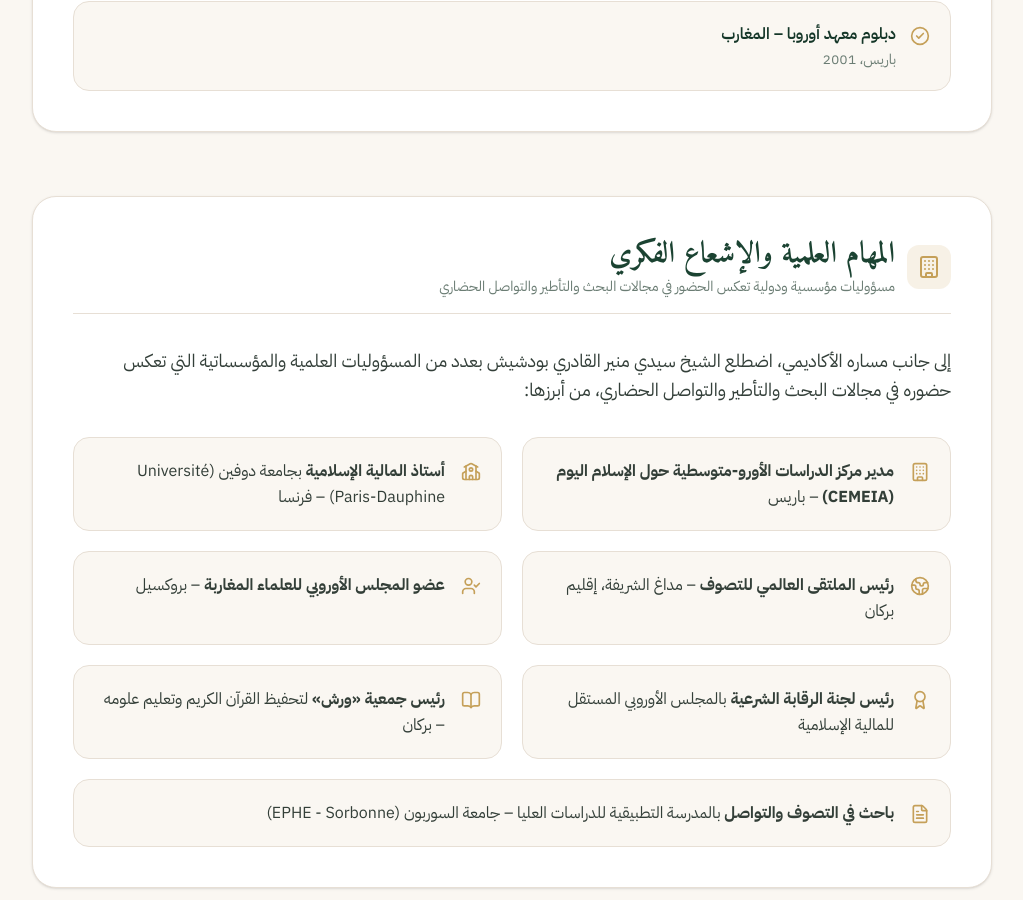
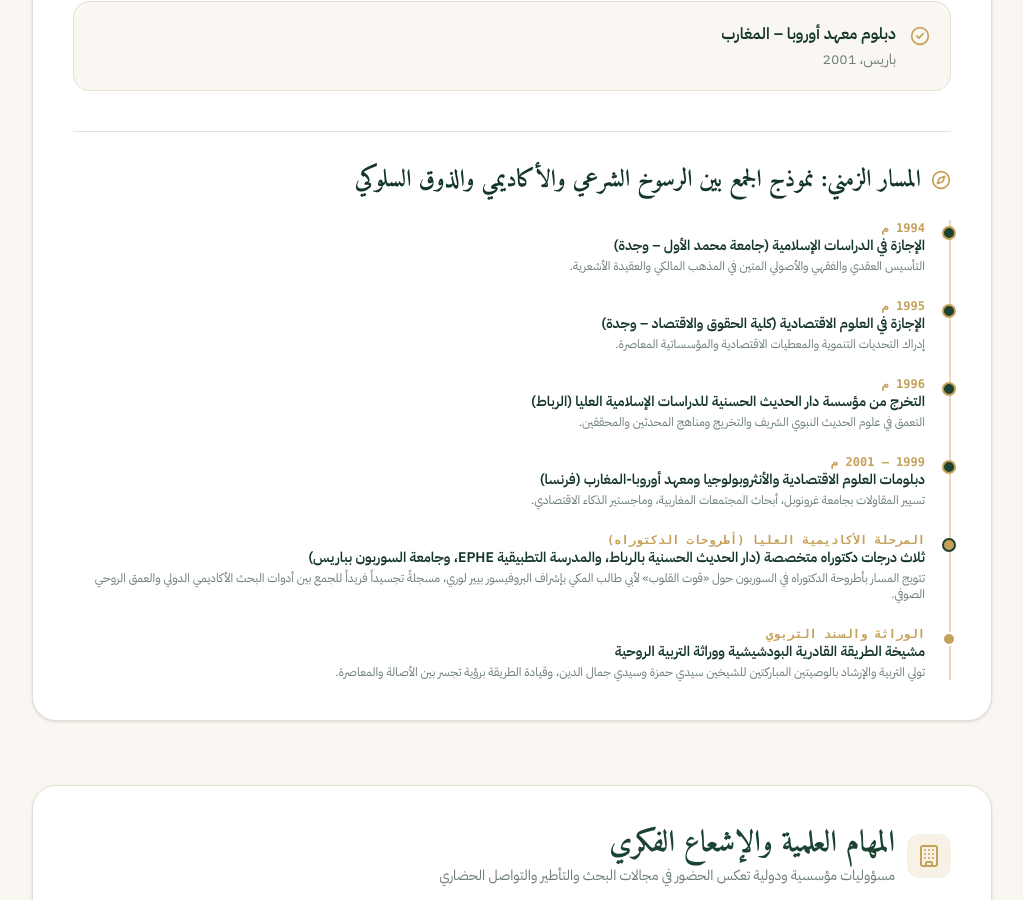
Before and after one commit to surfrdm/minhaj-al-faqir, a Next.js app: page /shaykh in a window 1280 px wide. Shown: the part 1900-2800 px from the top of the page, without its empty margins (128-1151 px from the left). Built offline with nearby package versions, Linux system fonts and the light colour scheme.

Commit message:
feat(phase-5): standardize documentation metadata schema, replace with authentic simplified sharh label, and add academic timeline in /shaykh

```diff
--- a/src/app/hadith/page.tsx
+++ b/src/app/hadith/page.tsx
@@ -8,7 +8,7 @@ import { Scroll, ChevronRight } from "lucide-react";
 export const metadata: Metadata = {
   title: "الأربعين النووية كاملة بالسند والشرح السلوكي | منصة منهاج الفقير",
   description:
-    "مجموعة الأربعين النووية كاملة (42 حديثاً شريفاً) محققة المتن والسند مع الشروح التربوية والسلوكية لفقراء الطريقة القادرية البودشيشية والترجمات الفرنسية والإنجليزية.",
+    "مجموعة الأربعين النووية كاملة (42 حديثاً شريفاً) مع الشروح التربوية والسلوكية المبسطة المستفادة من كتب التراث لفقراء الطريقة القادرية البودشيشية والترجمات الفرنسية والإنجليزية.",
 };
 
 export default function ArbaeenIndexPage() {
--- a/src/app/shaykh/page.tsx
+++ b/src/app/shaykh/page.tsx
@@ -79,9 +79,15 @@ export default function ShaykhPage() {
 
               {/* Title, Subtitle, & Lineage Badge */}
               <div className="flex-1 text-center md:text-right space-y-4">
-                <div className="inline-flex items-center gap-2 px-4 py-1.5 rounded-full bg-[#C5A059]/15 border border-[#C5A059]/35 text-[#9E7B35] dark:text-[#E5C378] text-xs sm:text-sm font-semibold">
-                  <Sparkles className="w-4 h-4 text-[#C5A059]" />
-                  <span>الإرشاد والتربية الروحية • السند القادري المتصل</span>
+                <div className="flex flex-wrap items-center justify-center md:justify-start gap-2">
+                  <div className="inline-flex items-center gap-2 px-4 py-1.5 rounded-full bg-[#C5A059]/15 border border-[#C5A059]/35 text-[#9E7B35] dark:text-[#E5C378] text-xs sm:text-sm font-semibold">
+                    <Sparkles className="w-4 h-4 text-[#C5A059]" />
+                    <span>الإرشاد والتربية الروحية • السند القادري المتصل</span>
+                  </div>
+
+                  <span className="text-[11px] px-3 py-1 rounded-full bg-white/70 dark:bg-[#0E2019]/70 border border-[#E7DFD5] dark:border-[#1F3D2F] text-[#84928A] font-medium">
+                    آخر تحيين: ربيع الثاني 1448 هـ / أكتوبر 2026
+                  </span>
                 </div>
 
                 <h1 className="font-amiri text-3xl sm:text-4xl lg:text-5xl font-bold text-[#143628] dark:text-[#FAF7F2] leading-tight pt-1">
@@ -276,6 +282,90 @@ export default function ShaykhPage() {
                 </div>
               </div>
             </div>
+
+            {/* Academic & Spiritual Chronological Timeline (الجمع بين الأكاديميا والسلوك) */}
+            <div className="mt-10 pt-8 border-t border-[#E7DFD5] dark:border-[#1F3D2F]">
+              <div className="flex items-center gap-2.5 mb-6 text-[#C5A059]">
+                <Compass className="w-5 h-5" />
+                <h3 className="font-amiri text-xl sm:text-2xl font-bold text-[#143628] dark:text-[#FAF7F2]">
+                  المسار الزمني: نموذج الجمع بين الرسوخ الشرعي والأكاديمي والذوق السلوكي
+                </h3>
+              </div>
+
+              <div className="relative pr-6 border-r-2 border-[#C5A059]/40 space-y-6">
+                {/* 1994 */}
+                <div className="relative">
+                  <span className="absolute -right-[31px] top-1.5 w-3.5 h-3.5 rounded-full bg-[#1B4332] border-2 border-[#C5A059]" />
+                  <span className="text-xs font-mono font-bold text-[#C5A059] block">1994 م</span>
+                  <h4 className="font-semibold text-sm text-[#143628] dark:text-[#FAF7F2]">
+                    الإجازة في الدراسات الإسلامية (جامعة محمد الأول – وجدة)
+                  </h4>
+                  <p className="text-xs text-[#6B7D74] dark:text-[#95B8A8] mt-0.5">
+                    التأسيس العقدي والفقهي والأصولي المتين في المذهب المالكي والعقيدة الأشعرية.
+                  </p>
+                </div>
+
+                {/* 1995 */}
+                <div className="relative">
+                  <span className="absolute -right-[31px] top-1.5 w-3.5 h-3.5 rounded-full bg-[#1B4332] border-2 border-[#C5A059]" />
+                  <span className="text-xs font-mono font-bold text-[#C5A059] block">1995 م</span>
+                  <h4 className="font-semibold text-sm text-[#143628] dark:text-[#FAF7F2]">
+                    الإجازة في العلوم الاقتصادية (كلية الحقوق والاقتصاد – وجدة)
+                  </h4>
+                  <p className="text-xs text-[#6B7D74] dark:text-[#95B8A8] mt-0.5">
+                    إدراك التحديات التنموية والمعطيات الاقتصادية والمؤسساتية المعاصرة.
+                  </p>
+                </div>
+
+                {/* 1996 */}
+                <div className="relative">
+                  <span className="absolute -right-[31px] top-1.5 w-3.5 h-3.5 rounded-full bg-[#1B4332] border-2 border-[#C5A059]" />
+                  <span className="text-xs font-mono font-bold text-[#C5A059] block">1996 م</span>
+                  <h4 className="font-semibold text-sm text-[#143628] dark:text-[#FAF7F2]">
+                    التخرج من مؤسسة دار الحديث الحسنية للدراسات الإسلامية العليا (الرباط)
+                  </h4>
+                  <p className="text-xs text-[#6B7D74] dark:text-[#95B8A8] mt-0.5">
+                    التعمق في علوم الحديث النبوي الشريف والتخريج ومناهج المحدثين والمحققين.
+                  </p>
+                </div>
+
+                {/* 1999 - 2001 */}
+                <div className="relative">
+                  <span className="absolute -right-[31px] top-1.5 w-3.5 h-3.5 rounded-full bg-[#1B4332] border-2 border-[#C5A059]" />
+                  <span className="text-xs font-mono font-bold text-[#C5A059] block">1999 – 2001 م</span>
+                  <h4 className="font-semibold text-sm text-[#143628] dark:text-[#FAF7F2]">
+                    دبلومات العلوم الاقتصادية والأنثروبولوجيا ومعهد أوروبا-المغارب (فرنسا)
+                  </h4>
+                  <p className="text-xs text-[#6B7D74] dark:text-[#95B8A8] mt-0.5">
+                    تسيير المقاولات بجامعة غرونوبل، أبحاث المجتمعات المغاربية، وماجستير الذكاء الاقتصادي.
+                  </p>
+                </div>
+
+                {/* Doctoral Milestones */}
+                <div className="relative">
+                  <span className="absolute -right-[31px] top-1.5 w-3.5 h-3.5 rounded-full bg-[#C5A059] border-2 border-[#1B4332]" />
+                  <span className="text-xs font-mono font-bold text-[#C5A059] block">المرحلة الأكاديمية العليا (أطروحات الدكتوراه)</span>
+                  <h4 className="font-semibold text-sm text-[#143628] dark:text-[#FAF7F2]">
+                    ثلاث درجات دكتوراه متخصصة (دار الحديث الحسنية بالرباط، والمدرسة التطبيقية EPHE، وجامعة السوربون بباريس)
+                  </h4>
+                  <p className="text-xs text-[#6B7D74] dark:text-[#95B8A8] mt-0.5">
+                    تتويج المسار بأطروحة الدكتوراه في السوربون حول «قوت القلوب» لأبي طالب المكي بإشراف البروفيسور بيير لوري، مسجلةً تجسيداً فريداً للجمع بين أدوات البحث الأكاديمي الدولي والعمق الروحي الصوفي.
+                  </p>
+                </div>
+
+                {/* Leadership & Succession */}
+                <div className="relative">
+                  <span className="absolute -right-[31px] top-1.5 w-3.5 h-3.5 rounded-full bg-[#C5A059] border-2 border-white dark:border-[#0E2019]" />
+                  <span className="text-xs font-mono font-bold text-[#C5A059] block">الوراثة والسند التربوي</span>
+                  <h4 className="font-semibold text-sm text-[#143628] dark:text-[#FAF7F2]">
+                    مشيخة الطريقة القادرية البودشيشية ووراثة التربية الروحية
+                  </h4>
+                  <p className="text-xs text-[#6B7D74] dark:text-[#95B8A8] mt-0.5">
+                    تولي التربية والإرشاد بالوصيتين المباركتين للشيخين سيدي حمزة وسيدي جمال الدين، وقيادة الطريقة برؤية تجسر بين الأصالة والمعاصرة.
+                  </p>
+                </div>
+              </div>
+            </div>
           </section>
 
           {/* ======================================================== */}
--- a/src/components/DailySpiritualHub.tsx
+++ b/src/components/DailySpiritualHub.tsx
@@ -112,7 +112,7 @@ export function DailySpiritualHub({ onOpenPortal }: DailySpiritualHubProps) {
         <div className="text-center max-w-3xl mx-auto mb-10 sm:mb-12">
           <div className="inline-flex items-center gap-2 px-3.5 py-1.5 rounded-full bg-[#1B4332]/10 dark:bg-[#C5A059]/15 border border-[#1B4332]/20 dark:border-[#C5A059]/30 text-[#1B4332] dark:text-[#E5C378] text-xs font-semibold mb-3">
             <Sparkles className="w-3.5 h-3.5 text-[#C5A059]" />
-            <span>الغِذَاءُ الرُّوحِيُّ وَالعِلْمِيُّ اليَوْمِيُّ • نُصُوصٌ مُحَقَّقَةٌ</span>
+            <span>الغِذَاءُ الرُّوحِيُّ وَالعِلْمِيُّ اليَوْمِيُّ • مَنَاهِلُ التُّرَاثِ</span>
           </div>
 
           <h2 className="font-amiri text-3xl sm:text-4xl font-bold text-[#143628] dark:text-[#FAF7F2] tracking-wide mb-3 leading-relaxed">
@@ -120,7 +120,7 @@ export function DailySpiritualHub({ onOpenPortal }: DailySpiritualHubProps) {
           </h2>
 
           <p className="font-ibm text-xs sm:text-sm text-[#52796F] dark:text-[#9BB0A5] leading-relaxed max-w-2xl mx-auto">
-            محتوى يومي متجدد مستمد من قواعد البيانات العلمية المحققة: جواهر التربية والسلوك (الحكم العطائية بثلاث لغات مع الشرح الأصيل)، نور الوحي النبوي (الأربعين النووية)، وأصول الفقه والتصوف السني (متن ابن عاشر).
+            محتوى يومي متجدد مستمد من نصوص التراث الأصيلة: جواهر التربية والسلوك (الحكم العطائية بثلاث لغات مع شرح مبسط مستفاد من كتب التراث)، نور الوحي النبوي (الأربعين النووية)، وأصول الفقه والتصوف السني (متن ابن عاشر).
           </p>
         </div>
 
--- a/src/components/HikmaOfTheDay.tsx
+++ b/src/components/HikmaOfTheDay.tsx
@@ -111,7 +111,7 @@ export function HikmaOfTheDay() {
             حِكْمَةُ اليَوْمِ مِنَ الحِكَمِ العَطَائِيَّةِ
           </h2>
           <p className="text-sm sm:text-base text-[#596B62] dark:text-[#9BB0A5] font-ibm mt-1">
-            نصوص محققة متجددة تلقائياً كل 24 ساعة، مع الشرح السلوكي والترجمة الأدبية بثلاث لغات.
+            نصوص أصيلة متجددة تلقائياً كل 24 ساعة، مع شرح مبسط مستفاد من كتب التراث والترجمة الأدبية بثلاث لغات.
           </p>
         </div>
 
```
Also changed, not shown: src/components/HadithReader.tsx (+24 -10 lines), src/components/HikmaReader.tsx (+26 -10 lines).
